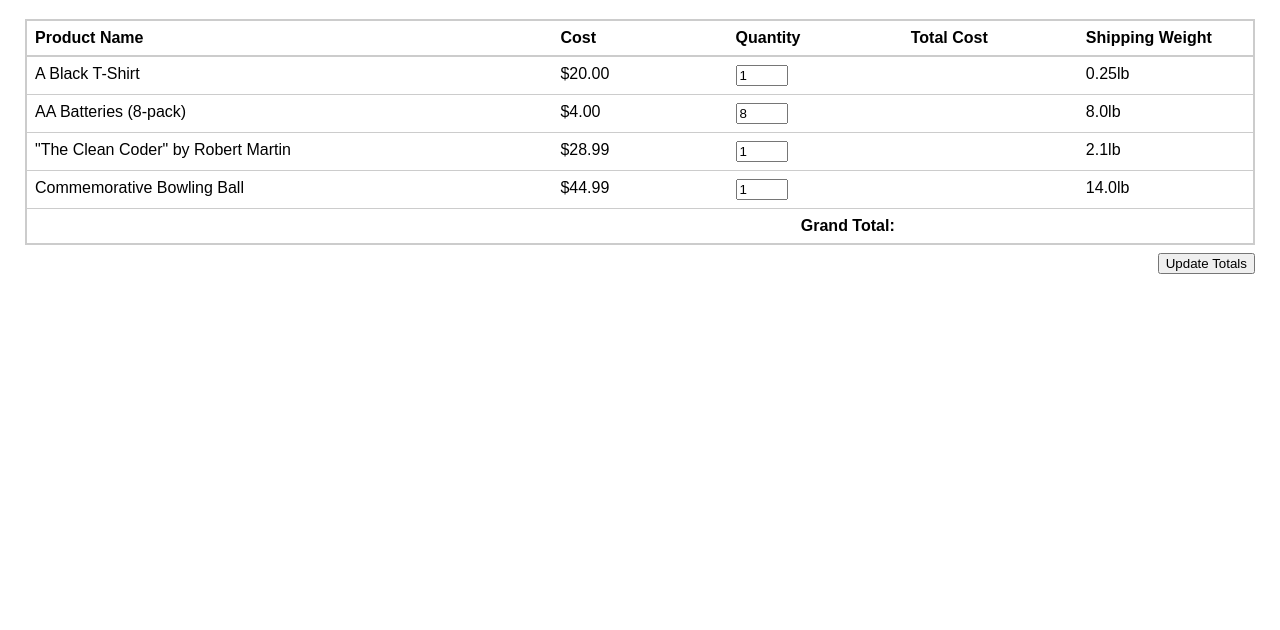
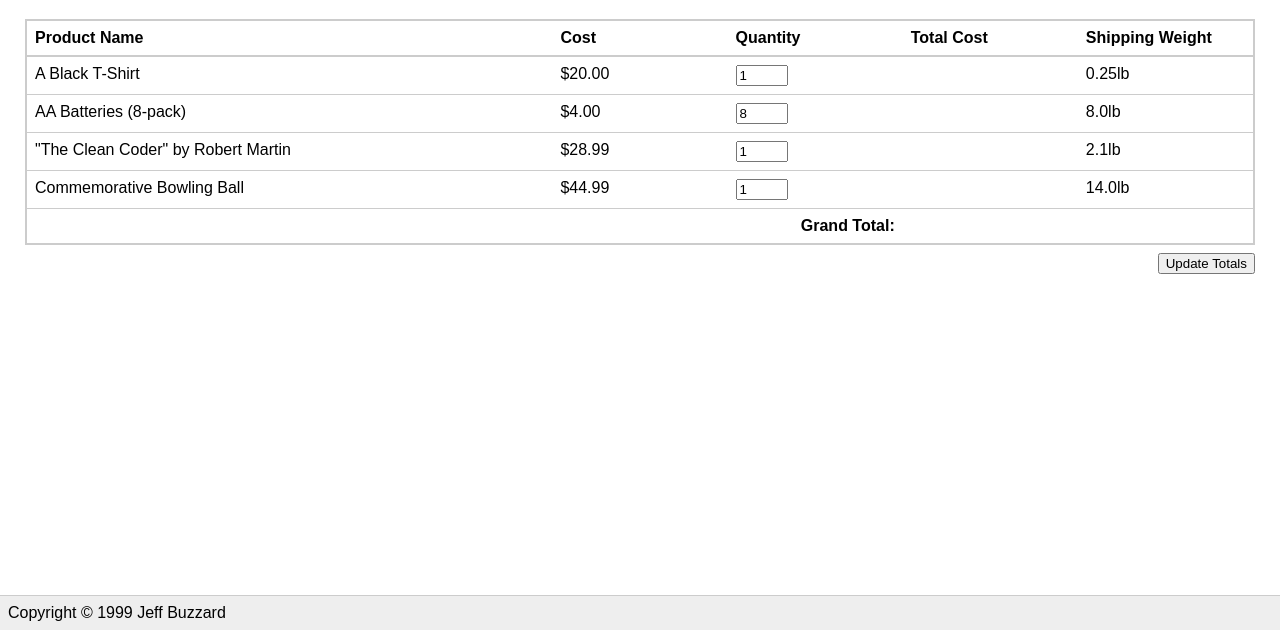
Before and after one commit to mekane/git-practice-exercises, a plain HTML site: page index.html in a window 1280 px wide. Shown: the part 170-800 px from the top of the page. Drawn offline with Linux system fonts and the light colour scheme.

Commit message:
Add copyright footer

```diff
--- a/index.html
+++ b/index.html
@@ -47,6 +47,10 @@
 
     <button type="button" class="update-cart-button">Update Totals</button>
   </main>
+
+  <footer class="page-footer">
+    Copyright &copy; 1999 Jeff Buzzard
+  </footer>
   <script src="cart.js"></script>
 </body>
 </html>
--- a/main.css
+++ b/main.css
@@ -1,6 +1,9 @@
 body {
+    display: flex;
+    flex-direction: column;
     font-family: Arial, sans-serif;
     margin: 0;
+    min-height: 100vh;
 }
 
 .site-header {
@@ -58,3 +61,10 @@ body {
     float: right;
     margin: 8px 0;
 }
+
+.page-footer {
+    background: #eee;
+    border-top: 1px solid #ccc;
+    margin-top: auto;
+    padding: 8px;
+}
```
